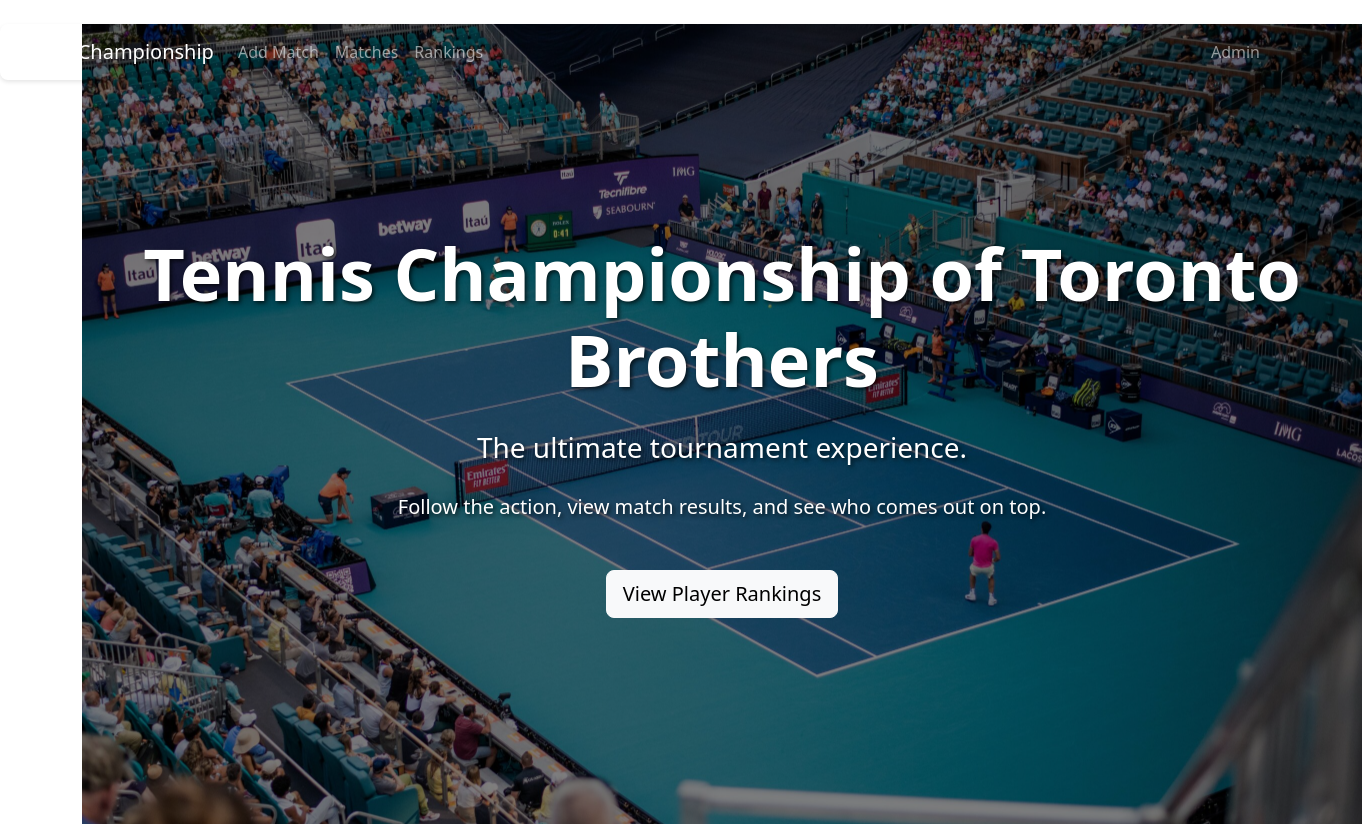
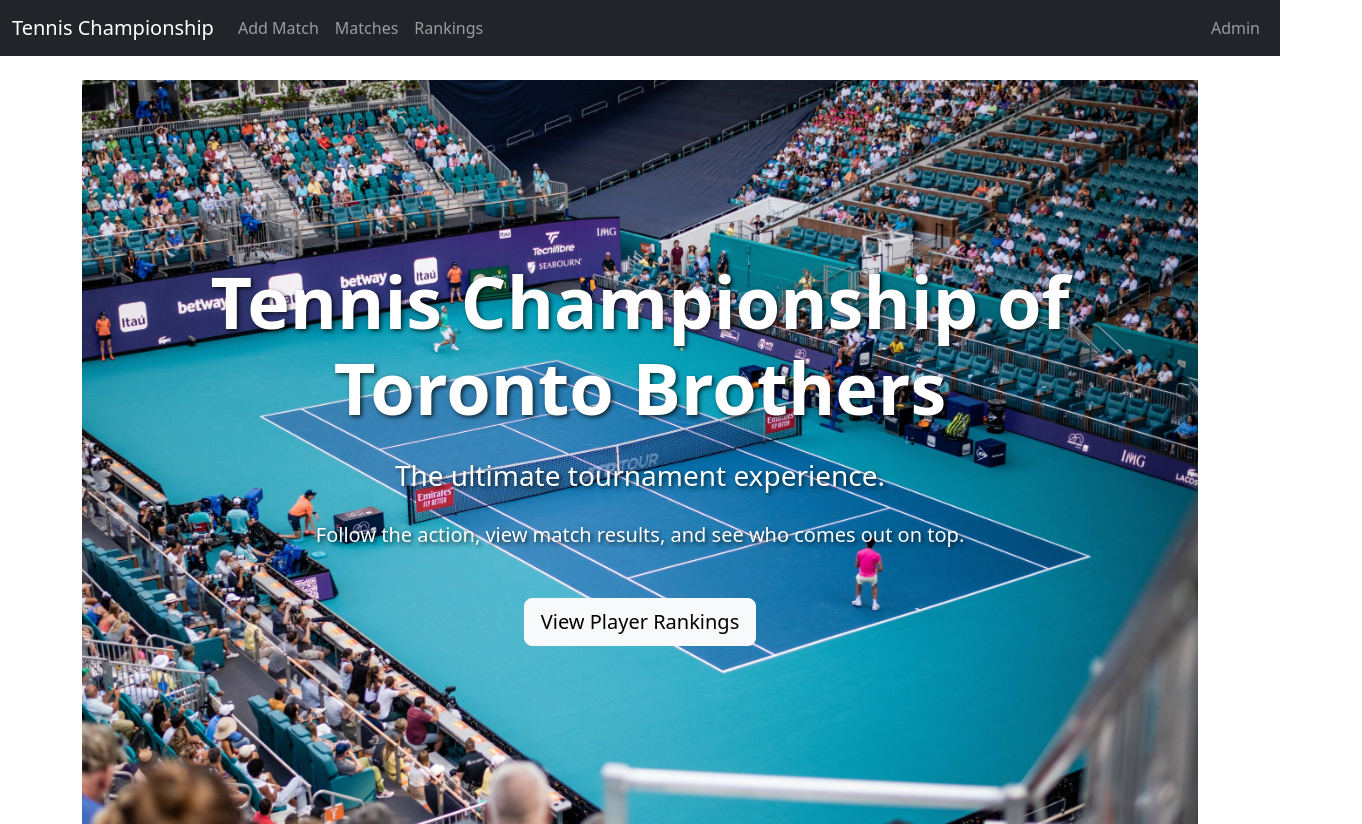
Before and after one commit to sabihmankani/tennistournament, a React (Create React App) app in the folder frontend/: page / in a window 1280 px wide. Shown: the whole page, 1362 px wide, since content can reach past the window. Built offline with nearby package versions, Linux system fonts and the light colour scheme.

Commit message:
Revert "Apply modern look and feel"
This reverts commit f332dfd2226e256fe9c3c33035704cd01cbf5072.

```diff
--- a/frontend/public/index.html
+++ b/frontend/public/index.html
@@ -2,7 +2,7 @@
 <html lang="en">
   <head>
     <meta charset="utf-8" />
-    <link rel="icon" href="%PUBLIC_URL%/tennis-ball.ico" />
+    <link rel="icon" href="%PUBLIC_URL%/favicon.ico" />
     <meta name="viewport" content="width=device-width, initial-scale=1" />
     <meta name="theme-color" content="#000000" />
     <meta
@@ -24,7 +24,7 @@
       work correctly both with client-side routing and a non-root public URL.
       Learn how to configure a non-root public URL by running `npm run build`.
     -->
-    <title>Tennis Tournament</title>
+    <title>React App</title>
   </head>
   <body>
     <noscript>You need to enable JavaScript to run this app.</noscript>
--- a/frontend/src/components/Navbar.tsx
+++ b/frontend/src/components/Navbar.tsx
@@ -1,5 +1,5 @@
 import React from 'react';
-import { Link, useNavigate, useLocation } from 'react-router-dom';
+import { Link, useNavigate } from 'react-router-dom';
 
 interface NavbarProps {
   isAdminLoggedIn: boolean;
@@ -8,26 +8,14 @@ interface NavbarProps {
 
 const Navbar: React.FC<NavbarProps> = ({ isAdminLoggedIn, onLoginStatusChange }) => {
   const navigate = useNavigate();
-  const location = useLocation();
 
   const handleLogout = () => {
     onLoginStatusChange(false);
     navigate('/'); // Redirect to home after logout
   };
 
-  const isHomePage = location.pathname === '/';
-
-  const navClass = isHomePage
-    ? "navbar navbar-expand-lg navbar-dark bg-transparent"
-    : "navbar navbar-expand-lg navbar-dark bg-dark";
-
-  const navStyle = isHomePage
-    ? { position: 'absolute' as 'absolute', width: '100%', zIndex: 100 }
-    : {};
-
-
   return (
-    <nav className={navClass} style={navStyle}>
+    <nav className="navbar navbar-expand-lg navbar-dark bg-dark">
       <div className="container-fluid">
         <Link className="navbar-brand" to="/">
           Tennis Championship
--- a/frontend/src/index.css
+++ b/frontend/src/index.css
@@ -1,6 +1,6 @@
 body {
   margin: 0;
-  font-family: -apple-system, BlinkMacSystemFont, 'Segoe UI', Roboto, 'Helvetica Neue', Arial, sans-serif;
+  font-family: 'Roboto', 'Helvetica Neue', Arial, sans-serif;
   -webkit-font-smoothing: antialiased;
   -moz-osx-font-smoothing: grayscale;
   background-color: var(--bg-light);
@@ -8,36 +8,17 @@ body {
 }
 
 :root {
-  --primary-color: #0d47a1; /* Strong Blue */
-  --primary-dark: #002171;
-  --primary-light: #5472d3;
-  --accent-color: #D4FF00; /* Tennis Ball Green/Yellow */
-  --bg-light: #f7f9fc;
-  --bg-dark: #2c3e50;
-  --text-dark: #212529;
-  --text-light: #ffffff;
+  --primary-color: #673AB7; /* Deep Purple */
+  --primary-dark: #512DA8;
+  --primary-light: #D1C4E9;
+  --accent-color: #FFC107; /* Amber */
+  --bg-light: #f8f9fa;
+  --bg-dark: #343a40;
+  --text-dark: #333;
+  --text-light: #f8f9fa;
   --card-bg: #ffffff;
-  --border-color: #dee2e6;
+  --border-color: #e0e0e0;
 }
-
-/* Modernization Styles */
-.btn, .form-control, .card, .navbar {
-  border-radius: 0.5rem !important;
-}
-
-.btn {
-  transition: all 0.3s ease-in-out;
-}
-
-.card {
-  box-shadow: 0 4px 8px rgba(0,0,0,0.05);
-  border: 1px solid var(--border-color) !important;
-}
-
-.navbar {
-    box-shadow: 0 2px 4px rgba(0,0,0,0.1);
-}
-
 
 code {
   font-family: source-code-pro, Menlo, Monaco, Consolas, 'Courier New',
--- a/frontend/src/pages/HomePage.tsx
+++ b/frontend/src/pages/HomePage.tsx
@@ -3,23 +3,12 @@ import { Link } from 'react-router-dom';
 import { Button } from 'react-bootstrap';
 
 const HomePage: React.FC = () => {
-  const pageStyle = {
+  const style = {
     backgroundImage: `url(${process.env.PUBLIC_URL}/images/tennis-court.jpg)`,
     backgroundSize: 'cover',
     backgroundPosition: 'center',
     backgroundRepeat: 'no-repeat',
-    height: '100vh',
-    width: '100vw',
-    position: 'relative' as 'relative',
-  };
-
-  const overlayStyle = {
-    position: 'absolute' as 'absolute',
-    top: 0,
-    left: 0,
-    right: 0,
-    bottom: 0,
-    backgroundColor: 'rgba(0, 0, 0, 0.5)',
+    height: 'calc(100vh - 56px)',
     display: 'flex',
     flexDirection: 'column' as 'column',
     justifyContent: 'center',
@@ -30,8 +19,7 @@ const HomePage: React.FC = () => {
   };
 
   return (
-    <div style={pageStyle}>
-      <div style={overlayStyle} className="text-center">
+    <div style={style} className="text-center">
       <h1 className="display-2 fw-bold mb-4">Tennis Championship of Toronto Brothers</h1>
       <p className="lead fs-3 mb-4">The ultimate tournament experience.</p>
       <p className="fs-5 mb-5">Follow the action, view match results, and see who comes out on top.</p>
@@ -41,7 +29,6 @@ const HomePage: React.FC = () => {
         </Button>
       </Link>
     </div>
-    </div>
   );
 };
 
```
Lines whose indentation alone changed are shown as unchanged.
